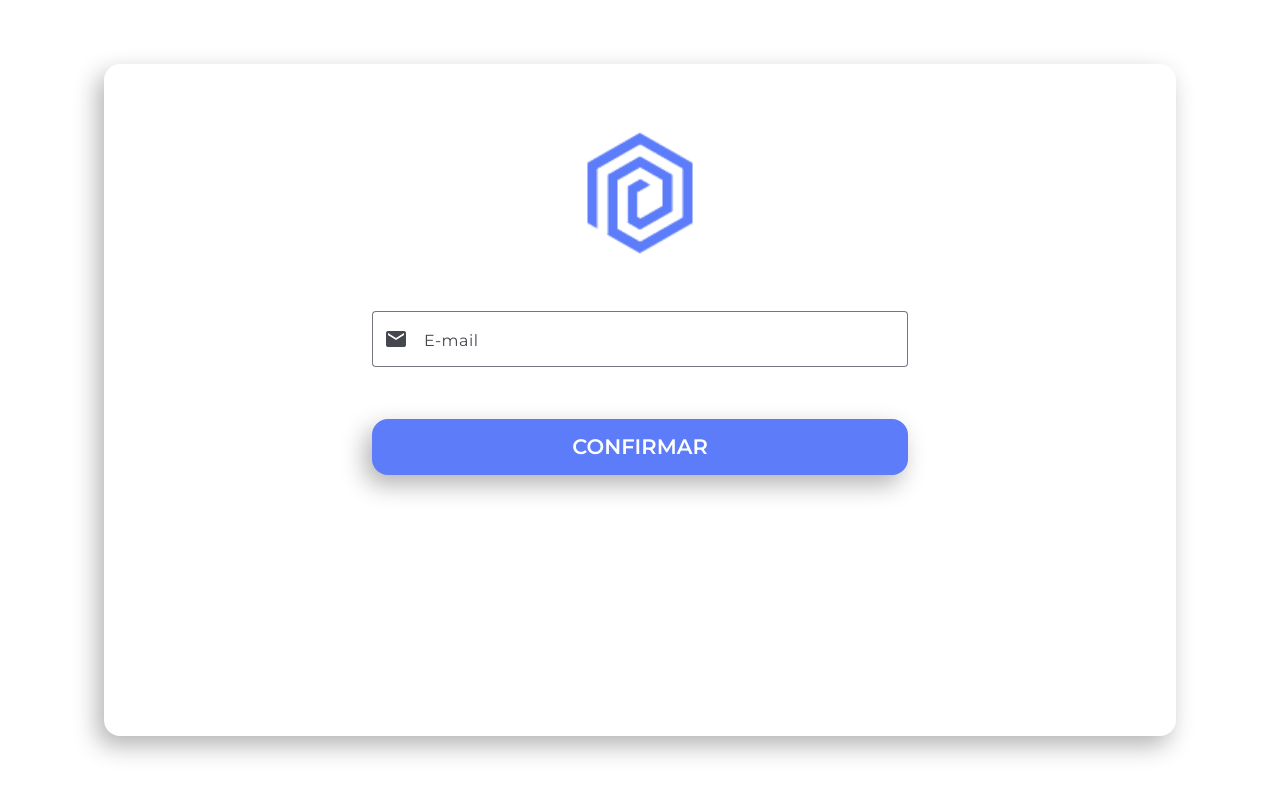
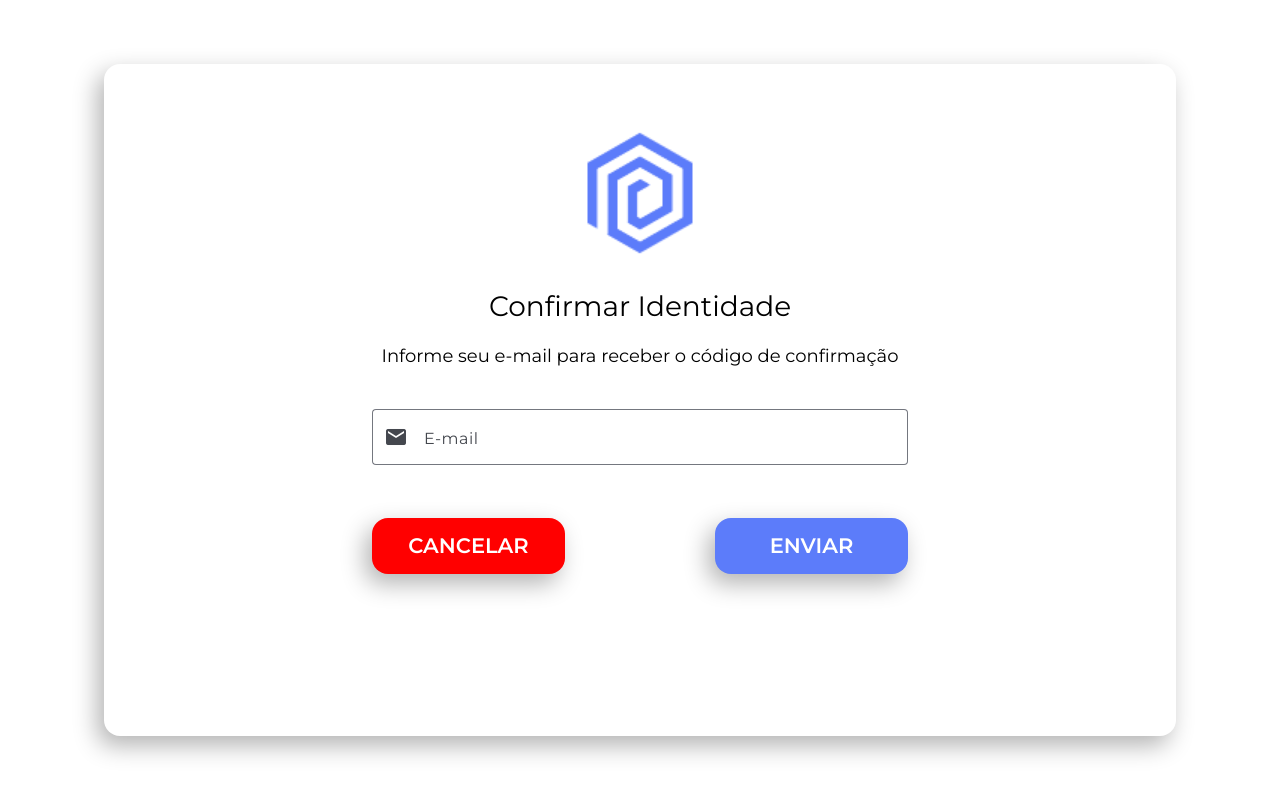
Before and after one commit to ByGustavoo/Login-Template, an Angular app: page /esqueceu-senha in a window 1280 px wide. Shown: the top 796 px of the page. Built offline with nearby package versions, Linux system fonts and the light colour scheme.

Commit message:
LTP-6
- Estilizando a página de Esqueceu Senha
- Adicionado botões

```diff
--- a/src/app/pages/esqueceu-senha/esqueceu-senha.component.html
+++ b/src/app/pages/esqueceu-senha/esqueceu-senha.component.html
@@ -5,6 +5,14 @@
         class="logo-code-solutions"
         src="code-solutions-100.png"
         alt="Logo da Code Solutions"/>
+    </div>
+
+    <div class="texto">
+      <p>Confirmar Identidade</p>
+    </div>
+
+    <div class="subtitulo">
+      <p>Informe seu e-mail para receber o código de confirmação</p>
     </div>
 
     <div class="email-container">
@@ -22,7 +30,8 @@
     </div>
 
     <div class="btn-container">
-      <button class="btn-confirmar" mat-fab>CONFIRMAR</button>
+      <button [routerLink]="['/login']" class="btn-cancelar" mat-fab>CANCELAR</button>
+      <button class="btn-confirmar" mat-fab>ENVIAR</button>
     </div>
 
   </div>
--- a/src/app/pages/esqueceu-senha/esqueceu-senha.component.scss
+++ b/src/app/pages/esqueceu-senha/esqueceu-senha.component.scss
@@ -1,9 +1,8 @@
 $cor-fundo: #f8f9f9;
-$cor-focus: #5c7cfa;
+$cor-branco: #ffffff;
 $cor-primaria: #5c7cfa;
-$cor-secundaria: #738df5;
-$cor-fundo-branco: #ffffff;
-$cor-texto-branco: #ffffff;
+$cor-texto-preto: #000000;
+$cor-botao-cancelar: #FF0000;
 $cor-sombra: rgba(0, 0, 0, 0.3);
 
 .main-container {
@@ -17,7 +16,7 @@ $cor-sombra: rgba(0, 0, 0, 0.3);
   width: 67rem;
   height: 42rem;
   border-radius: 1rem;
-  background-color: $cor-fundo-branco;
+  background-color: $cor-branco;
   box-shadow: -0.4rem 0.6rem 1.5rem $cor-sombra;
 }
 
@@ -31,6 +30,24 @@ $cor-sombra: rgba(0, 0, 0, 0.3);
 .logo-code-solutions {
   width: 14%;
   background-color: transparent;
+}
+
+.texto {
+  display: flex;
+  padding-top: 2%;
+  justify-content: center;
+  background-color: transparent;
+  font-size: 28px;
+  color: $cor-texto-preto;
+}
+
+.subtitulo {
+  display: flex;
+  padding-top: 2%;
+  justify-content: center;
+  background-color: transparent;
+  font-size: 18px;
+  color: $cor-texto-preto;
 }
 
 .email-container, mat-form-field {
@@ -71,15 +88,25 @@ mat-hint a:hover {
 .btn-container {
   display: flex;
   padding-top: 3%;
+  gap: 14%;
   justify-content: center;
   background-color: transparent;
 }
 
+.btn-cancelar {
+  font-size: 21px;
+  width: 18%;
+  font-weight: 600;
+  background-color: $cor-botao-cancelar;
+  color: $cor-branco !important;
+  box-shadow: -0.4rem 0.6rem 1.5rem $cor-sombra;
+}
+
 .btn-confirmar {
   font-size: 21px;
-  width: 50%;
+  width: 18%;
   font-weight: 600;
   background-color: $cor-primaria;
-  color: $cor-texto-branco !important;
+  color: $cor-branco !important;
   box-shadow: -0.4rem 0.6rem 1.5rem $cor-sombra;
 }
```
